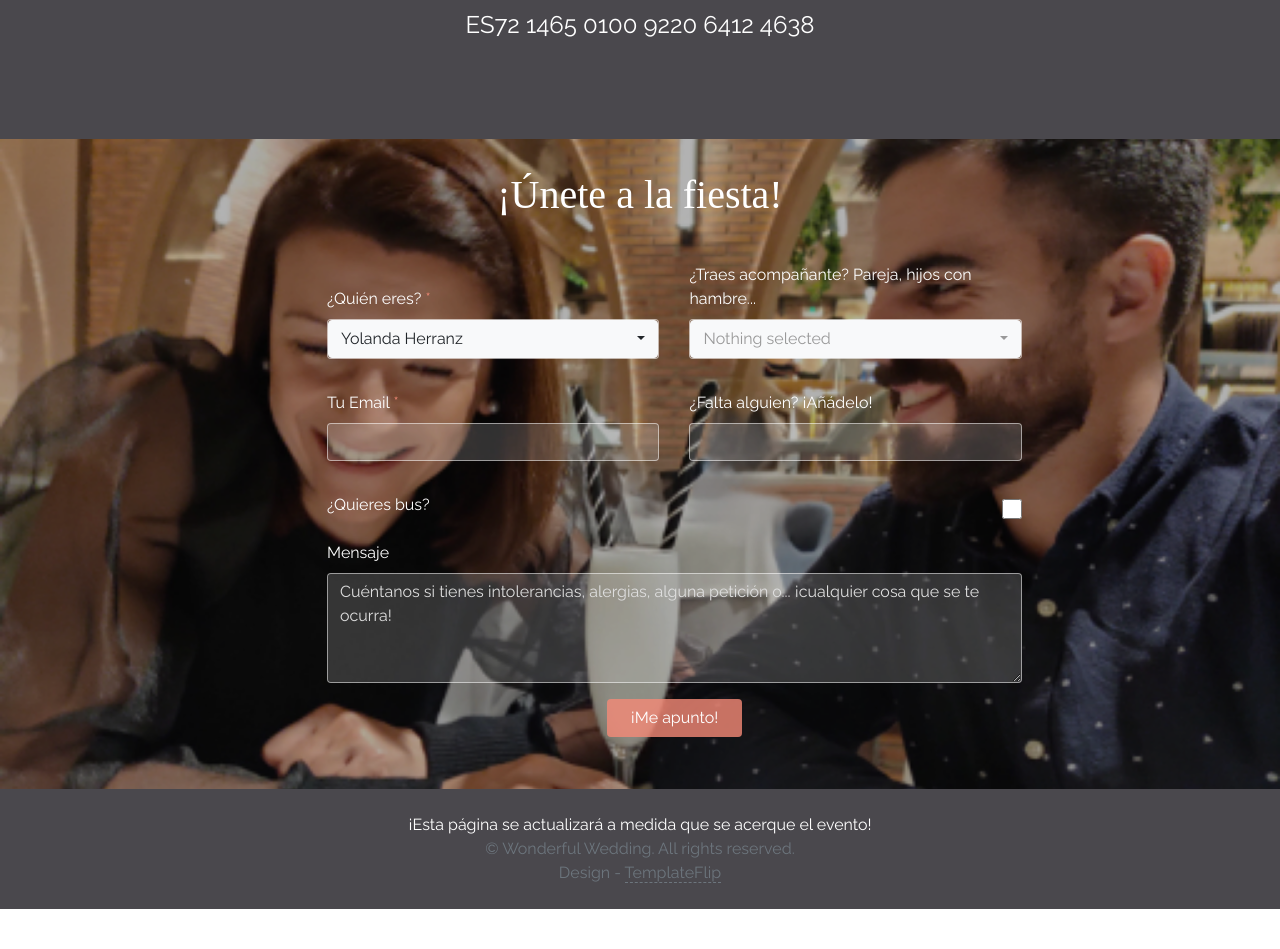
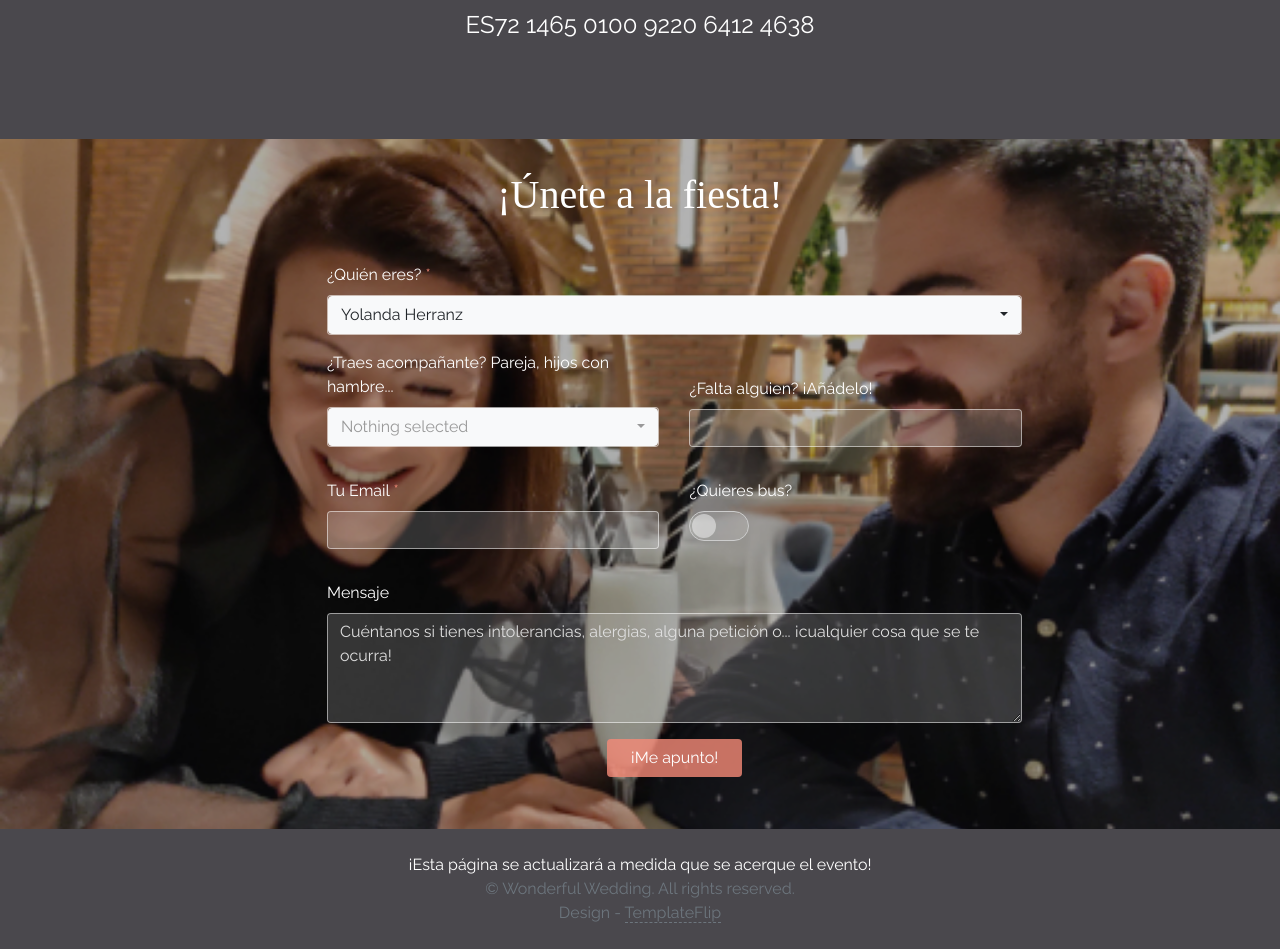
Before and after one commit to andramos/veriandy, a website: page public/index.html in a window 1280 px wide. Shown: the part 7940-8889 px from the top of the page. Before the commit the page ends 8849 px from the top, so only its background shows below. Drawn offline with nearby package versions, Linux system fonts and the light colour scheme; a web font is replaced by a local one.

Commit message:
cambios visuales en el formulario, cambiado el checkbox del bus

```diff
--- /dev/null
+++ b/public/css/checkbox-cool.css
@@ -0,0 +1,72 @@
+/* Tomado de https://freefrontend.com/css-checkboxes/ Author: Homer Gaines / September 10, 2020 (adaptado por mi) */
+.toggle__input {
+  clip: rect(0 0 0 0);
+  clip-path: inset(50%);
+  height: 1px;
+  overflow: hidden;
+  position: absolute;
+  white-space: nowrap;
+  width: 1px;
+}
+
+.toggle__input:not([disabled]):active + .toggle-track,
+.toggle__input:not([disabled]):focus + .toggle-track {
+  border: 1px solid transparent;
+  box-shadow: 0px 0px 0px 2px #f58a77; /* Replace $focus-ring */
+}
+
+.toggle__input:disabled + .toggle-track {
+  cursor: not-allowed;
+  opacity: 0.7;
+}
+
+.toggle-track {
+  background: #ffffff21; /* Replace $track-background */
+  border: 1px solid #ccc; /* Replace $track-border */
+  border-radius: 100px;
+  cursor: pointer;
+  display: flex;
+  height: 30px; /* Replace $track-height */
+  margin-right: 12px;
+  position: relative;
+  width: 60px; /* Replace $track-width */
+}
+
+.toggle-indicator {
+  align-items: center;
+  background: #ffffff75; /* Replace $dark */
+  border-radius: 24px; /* Replace $toggle-indicator-size */
+  bottom: 2px;
+  display: flex;
+  height: 24px; /* Replace $toggle-indicator-size */
+  justify-content: center;
+  left: 2px;
+  outline: solid 2px transparent; /* Replace $highContrastModeSupport */
+  position: absolute;
+  transition: 0.3s; /* Replace $speed */
+  width: 24px; /* Replace $toggle-indicator-size */
+}
+
+.checkMark {
+  fill: #fff;
+  height: 20px; /* Replace $toggle-indicator-size - 4 */
+  width: 20px; /* Replace $toggle-indicator-size - 4 */
+  opacity: 0;
+  transition: opacity 0.3s ease-in-out; /* Replace $speed */
+}
+
+.toggle__input:checked + .toggle-track .toggle-indicator {
+  background: #f58a77; /* Replace $dark */
+  transform: translateX(30px); /* Replace $track-width - $track-height */
+}
+
+.toggle__input:checked + .toggle-track .toggle-indicator .checkMark {
+  opacity: 1;
+  transition: opacity 0.3s ease-in-out; /* Replace $speed */
+}
+
+@media screen and (-ms-high-contrast: active) {
+  .toggle-track {
+    border-radius: 0;
+  }
+}
--- a/public/css/main.css
+++ b/public/css/main.css
@@ -266,6 +266,33 @@ input[type="checkbox"]:checked {
   background-color: #f8d7dae5;
 }
 
+#name-input-group {
+  display: flex;
+  align-items: flex-end;
+}
+#name-input-group .form-group {
+  width: 100%;
+}
+
+#bus-checkbox-group {
+  display: flex;
+}
+
+@media (max-width: 768px) {
+  #bus-checkbox-group {
+    flex-direction: row;
+    justify-content: space-between;
+    align-items: center;
+  }
+}
+
+@media (min-width: 768px) {
+  #bus-checkbox-group {
+    flex-direction: column;
+    align-items: flex-start;
+  }
+}
+
 /* Footer Style */
 .ww-footer a.credit {
   color: inherit;
--- a/public/index.html
+++ b/public/index.html
@@ -21,6 +21,7 @@
     <link href="css/ekko-lightbox.css?ver=1.1.0" rel="stylesheet">
     <link rel="stylesheet" href="css/circle-custom.css" />
     <link href="css/main.css?ver=1.1.0" rel="stylesheet">
+    <link href="css/checkbox-cool.css" rel="stylesheet">
     <noscript>
       <style type="text/css">
         [data-aos] {
@@ -208,9 +209,9 @@
         <div class="card-body">
           <form id="myForm" method="POST">
             <div class="row">
-              <div class="col-md-6">
+              <div class="col-md-12">
                 <div class="form-group text-color-black">
-                  <label for="guest-input"><br>¿Quién eres? <span>*</span></label>
+                  <label for="guest-input">¿Quién eres? <span>*</span></label>
                   <select class="form-control selectpicker" id="guest-input-main" name="guest1" data-live-search="true" required>
                     <optgroup label="Familia de Verónica">
                       <option value="Yolanda Herranz">Yolanda Herranz</option>
@@ -326,6 +327,8 @@
                   </select>
                 </div>
               </div>
+            </div>
+            <div class="row">
               <div class="col-md-6 pb-3">
                 <div class="form-group text-color-black">
                   <label for="guest-input-secondary">¿Traes acompañante? Pareja, hijos con hambre...</label>
@@ -444,6 +447,12 @@
                   </select>
                 </div>
               </div>
+              <div id="name-input-group" class="col md-6 pb-3">
+                <div class="form-group">
+                  <label for="name-input">¿Falta alguien? ¡Añádelo!</label>
+                  <input class="form-control" id="name-input" type="text" name="name"/>
+                </div>
+              </div>
             </div>
             <div class="row">
               <div class="col-md-6 pb-3">
@@ -452,18 +461,23 @@
                   <input class="form-control" id="email-input" type="email" name="email" required />
                 </div>
               </div>
-              <div id="name-input-group" class="col md-6 pb-3">
-                <div class="form-group">
-                  <label for="name-input">¿Falta alguien? ¡Añádelo!</label>
-                  <input class="form-control" id="name-input" type="text" name="name"/>
-                </div>
-              </div>
-            </div>
-            <div class="row">
               <div class="col">
-                <div class="form-group d-flex justify-content-between align-items-center">
-                  <label for="bus-checkbox">¿Quieres bus?</label>
-                  <input class="form-control" type="checkbox" id="bus-checkbox" name="bus-checkbox">
+                <div class="form-group" id="bus-checkbox-group">
+                  <label>¿Quieres bus?</label>
+
+                  <label class="toggle" for="bus-checkbox-cool">
+                    <input type="checkbox" class="toggle__input" id="bus-checkbox-cool" name="bus-checkbox"/>
+                    <span class="toggle-track">
+                      <span class="toggle-indicator">
+                        <!-- 	This check mark is optional	 -->
+                        <span class="checkMark">
+                          <svg viewBox="0 0 24 24" id="ghq-svg-check" role="presentation" aria-hidden="true">
+                            <path d="M9.86 18a1 1 0 01-.73-.32l-4.86-5.17a1.001 1.001 0 011.46-1.37l4.12 4.39 8.41-9.2a1 1 0 111.48 1.34l-9.14 10a1 1 0 01-.73.33h-.01z"></path>
+                          </svg>
+                        </span>
+                      </span>
+                    </span>
+                  </label>
                 </div>
               </div>
             </div>
```
